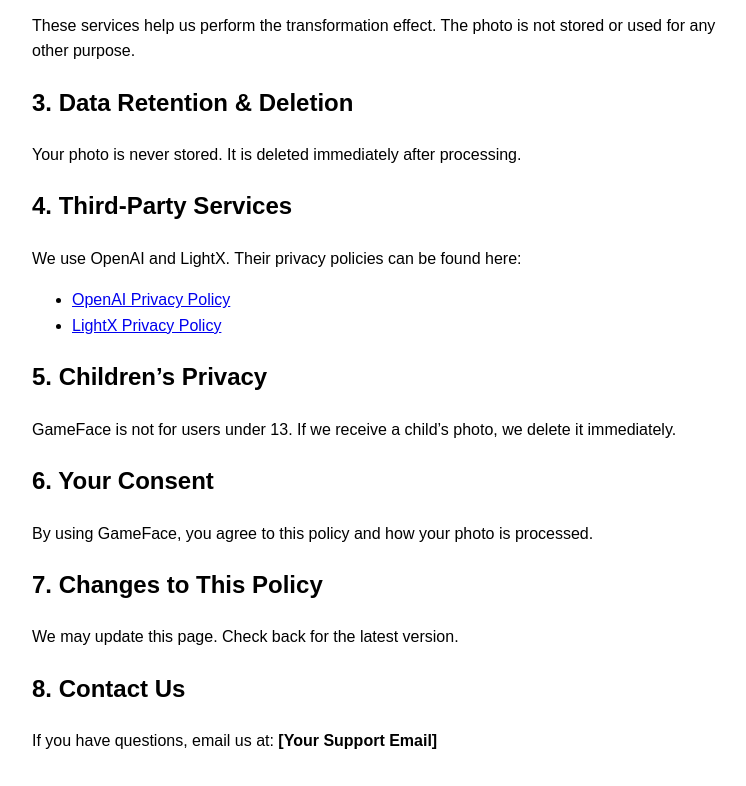
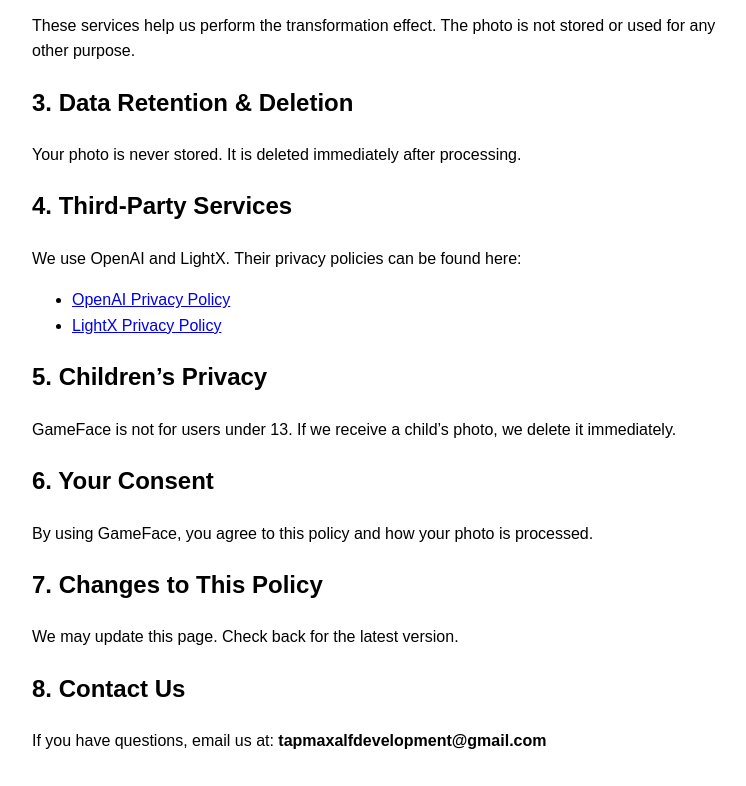
Before and after one commit to alfietapping/gameface-privacy-policy, a plain HTML site: page index.html in a window 1280 px wide. Shown: the part 434-1220 px from the top of the page, without its empty margins (258-1004 px from the left). Drawn offline with Linux system fonts and the light colour scheme.

Commit message:
Update index.html

```diff
--- a/index.html
+++ b/index.html
@@ -40,6 +40,6 @@
   <p>We may update this page. Check back for the latest version.</p>
 
   <h2>8. Contact Us</h2>
-  <p>If you have questions, email us at: <strong>[Your Support Email]</strong></p>
+  <p>If you have questions, email us at: <strong>tapmaxalfdevelopment@gmail.com</strong></p>
 </body>
 </html>
```
